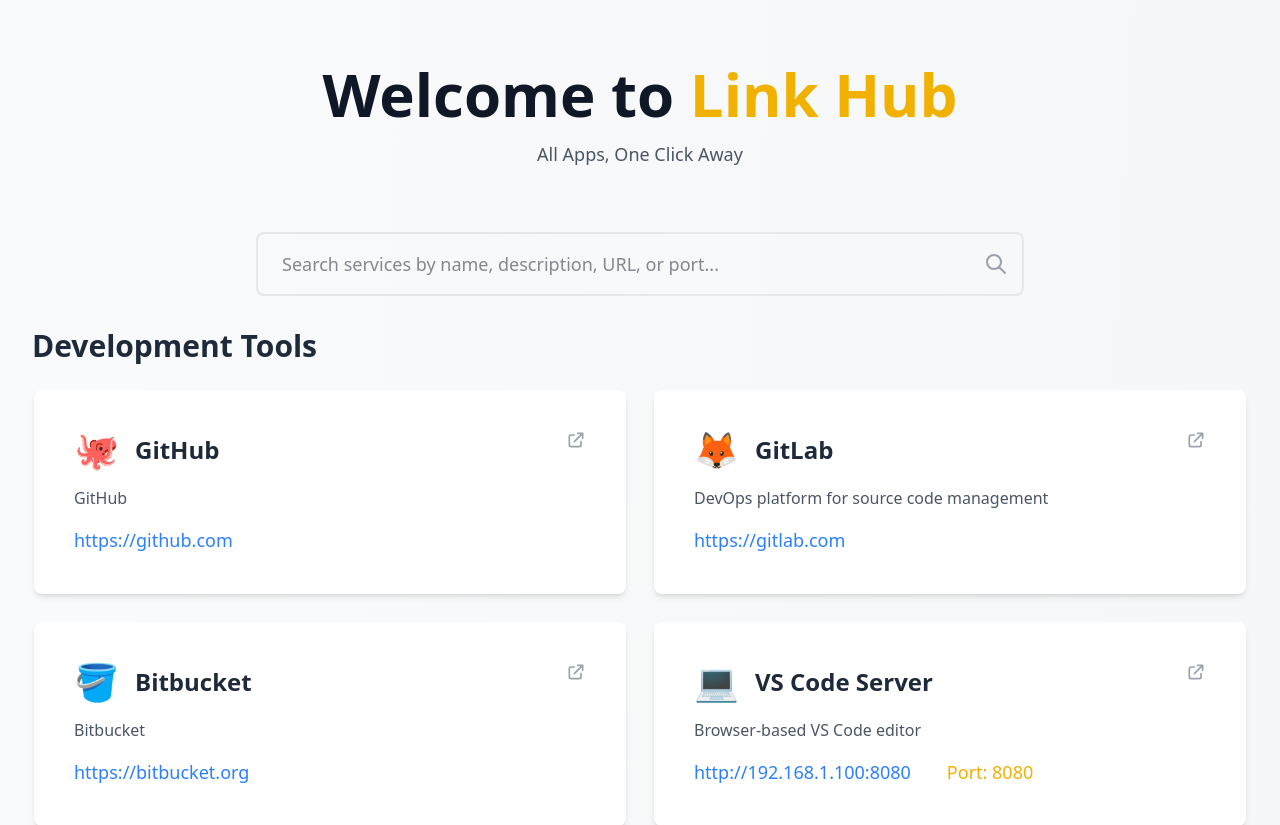
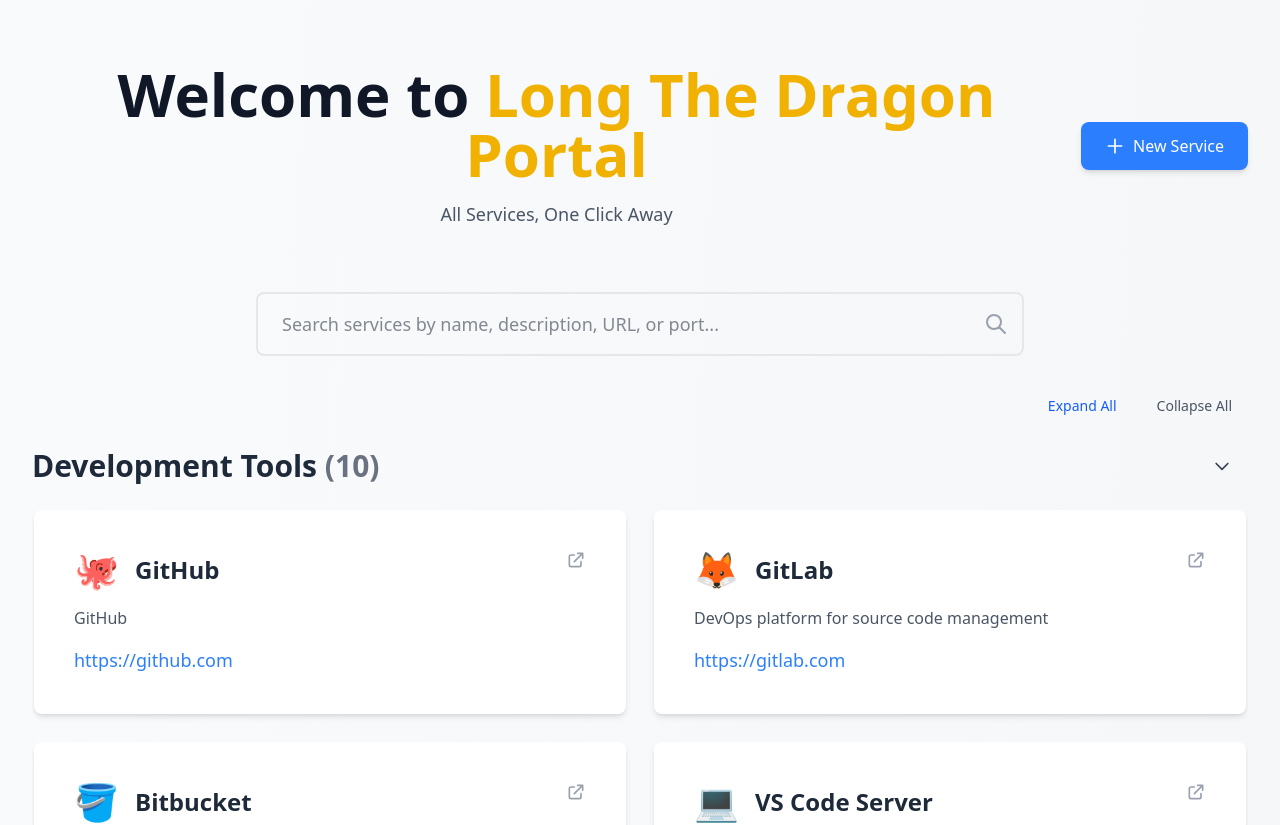
Before and after one commit to long29103107/longthedragon-portal, a React (Vite) app: page / in a window 1280 px wide. Shown: the top 825 px of the page. Built offline with nearby package versions, Linux system fonts and the light colour scheme.

Commit message:
update code

```diff
--- a/src/index.css
+++ b/src/index.css
@@ -12,6 +12,12 @@
 
   #root {
     @apply min-h-screen;
+  }
+
+  button,
+  a,
+  label {
+    @apply cursor-pointer;
   }
 }
 
--- a/src/modules/Header.tsx
+++ b/src/modules/Header.tsx
@@ -1,10 +1,40 @@
-export function Header() {
+interface HeaderProps {
+  onCreateService?: () => void;
+}
+
+export function Header({ onCreateService }: HeaderProps) {
   return (
-    <header className="text-center py-16">
-      <h1 className="text-6xl font-bold mb-4">
-        Welcome to <span className="text-yellow-500">Link Hub</span>
-      </h1>
-      <p className="text-gray-600 text-lg">All Apps, One Click Away</p>
+    <header className="py-16">
+      <div className="max-w-8xl mx-auto px-8 flex items-center justify-between">
+        <div className="flex-1 text-center">
+          <h1 className="text-6xl font-bold mb-4">
+            Welcome to{" "}
+            <span className="text-yellow-500">Long The Dragon Portal</span>
+          </h1>
+          <p className="text-gray-600 text-lg">All Services, One Click Away</p>
+        </div>
+        {onCreateService && (
+          <button
+            onClick={onCreateService}
+            className="flex items-center gap-2 px-6 py-3 bg-blue-500 text-white font-medium rounded-lg hover:bg-blue-600 transition-colors shadow-md hover:shadow-lg"
+          >
+            <svg
+              className="w-5 h-5"
+              fill="none"
+              stroke="currentColor"
+              viewBox="0 0 24 24"
+            >
+              <path
+                strokeLinecap="round"
+                strokeLinejoin="round"
+                strokeWidth={2}
+                d="M12 4v16m8-8H4"
+              />
+            </svg>
+            <span>New Service</span>
+          </button>
+        )}
+      </div>
     </header>
   );
 }
--- a/src/modules/ServiceCard.tsx
+++ b/src/modules/ServiceCard.tsx
@@ -84,7 +84,9 @@
             {copied && <span className="text-green-600 text-xs">Copied!</span>}
           </button>
           {service.port && (
-            <span className="text-yellow-500">Port: {service.port}</span>
+            <span className="text-yellow-500 flex justify-end gap-1">
+              Port: {service.port}
+            </span>
           )}
         </div>
       </a>
--- a/src/modules/ServiceSection.tsx
+++ b/src/modules/ServiceSection.tsx
@@ -1,16 +1,54 @@
 import type { ServiceCardType } from "@/types/service";
-import { ServiceCard } from "@/modules/ServiceCard";
+import { ServiceCard } from "./ServiceCard";
 
 interface ServiceSectionProps {
   title: string;
   services: ServiceCardType[];
+  isCollapsed?: boolean;
+  onToggle?: () => void;
 }
 
-export function ServiceSection({ title, services }: ServiceSectionProps) {
+export function ServiceSection({
+  title,
+  services,
+  isCollapsed = false,
+  onToggle,
+}: ServiceSectionProps) {
   return (
     <section className="mb-12">
-      <h2 className="text-3xl font-bold mb-6 text-gray-800">{title}</h2>
-      <div className="grid grid-cols-1 md:grid-cols-2 gap-6">
+      <div className="flex items-center justify-between mb-6">
+        <h2 className="text-3xl font-bold text-gray-800">
+          {title} <span className="text-gray-500">({services.length})</span>
+        </h2>
+        {onToggle && (
+          <button
+            onClick={onToggle}
+            className="flex items-center gap-2 px-4 py-2 text-sm font-medium text-gray-700 hover:text-gray-900 hover:bg-gray-100 rounded-lg transition-colors"
+            title={isCollapsed ? "Expand section" : "Collapse section"}
+          >
+            <svg
+              className={`w-5 h-5 transition-transform ease-in-out duration-300 ${
+                isCollapsed ? "rotate-180" : ""
+              }`}
+              fill="none"
+              stroke="currentColor"
+              viewBox="0 0 24 24"
+            >
+              <path
+                strokeLinecap="round"
+                strokeLinejoin="round"
+                strokeWidth={2}
+                d="M19 9l-7 7-7-7"
+              />
+            </svg>
+          </button>
+        )}
+      </div>
+      <div
+        className={`grid grid-cols-1 md:grid-cols-2 gap-6 transition-all ease-in-out duration-300 overflow-hidden ${
+          isCollapsed ? "max-h-0 opacity-0" : "max-h-[10000px] opacity-100"
+        }`}
+      >
         {services.map((service, index) => (
           <ServiceCard key={index} service={service} />
         ))}
--- a/src/pages/Home.tsx
+++ b/src/pages/Home.tsx
@@ -1,3 +1,4 @@
+import { useState } from "react";
 import { Header } from "@/modules/Header";
 import { ServiceSection } from "@/modules/ServiceSection";
 import { ServiceCardSkeleton } from "@/modules/ServiceCardSkeleton";
@@ -11,14 +12,39 @@
     setSearchTerm,
     debouncedSearchTerm,
     filteredSections,
+    totalResults,
     clearSearch,
-  } = useServiceSearch(sections, 500);
+  } = useServiceSearch(sections);
 
   const isSearching = searchTerm !== debouncedSearchTerm;
 
+  const [collapsedSections, setCollapsedSections] = useState<Set<string>>(
+    new Set()
+  );
+
+  const toggleSection = (sectionTitle: string) => {
+    setCollapsedSections((prev) => {
+      const newSet = new Set(prev);
+      if (newSet.has(sectionTitle)) {
+        newSet.delete(sectionTitle);
+      } else {
+        newSet.add(sectionTitle);
+      }
+      return newSet;
+    });
+  };
+
+  const expandAll = () => setCollapsedSections(new Set());
+  const collapseAll = () =>
+    setCollapsedSections(new Set(filteredSections.map((s) => s.title)));
+
+  const handleCreateService = () => {
+    console.log("Create new service clicked");
+  };
+
   return (
     <div className="min-h-screen bg-gradient-to-br from-gray-50 to-gray-100">
-      <Header />
+      <Header onCreateService={handleCreateService} />
 
       <div className="max-w-8xl mx-auto px-8 pb-16">
         {/* Search Bar */}
@@ -60,8 +86,29 @@
                 </svg>
               </button>
             )}
+          </div>{" "}
+          <p className="text-center mt-2 text-gray-600">
+            {debouncedSearchTerm ? `Found ${totalResults} service(s)` : ""}
+          </p>
+        </div>
+
+        {/* Collapse/Expand All Controls */}
+        {!isSearching && filteredSections.length > 0 && (
+          <div className="flex justify-end gap-2 mb-6">
+            <button
+              onClick={expandAll}
+              className="px-4 py-2 text-sm font-medium text-blue-600 hover:text-blue-700 hover:bg-blue-50 rounded-lg transition-colors"
+            >
+              Expand All
+            </button>
+            <button
+              onClick={collapseAll}
+              className="px-4 py-2 text-sm font-medium text-gray-600 hover:text-gray-700 hover:bg-gray-100 rounded-lg transition-colors"
+            >
+              Collapse All
+            </button>
           </div>
-        </div>
+        )}
 
         {/* Sections */}
         {isSearching ? (
@@ -80,6 +127,8 @@
               key={index}
               title={section.title}
               services={section.services}
+              isCollapsed={collapsedSections.has(section.title)}
+              onToggle={() => toggleSection(section.title)}
             />
           ))
         ) : (
```
